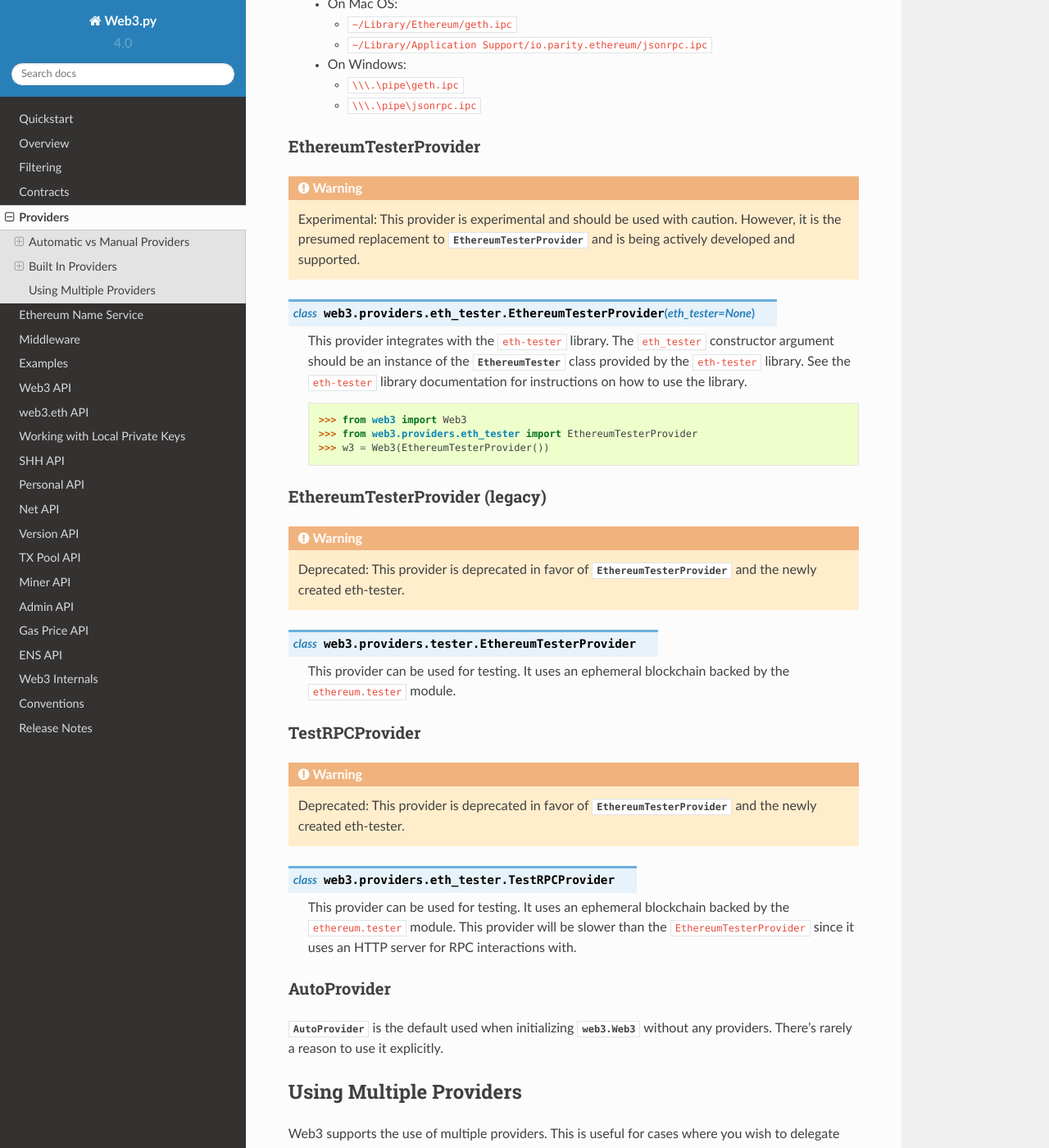
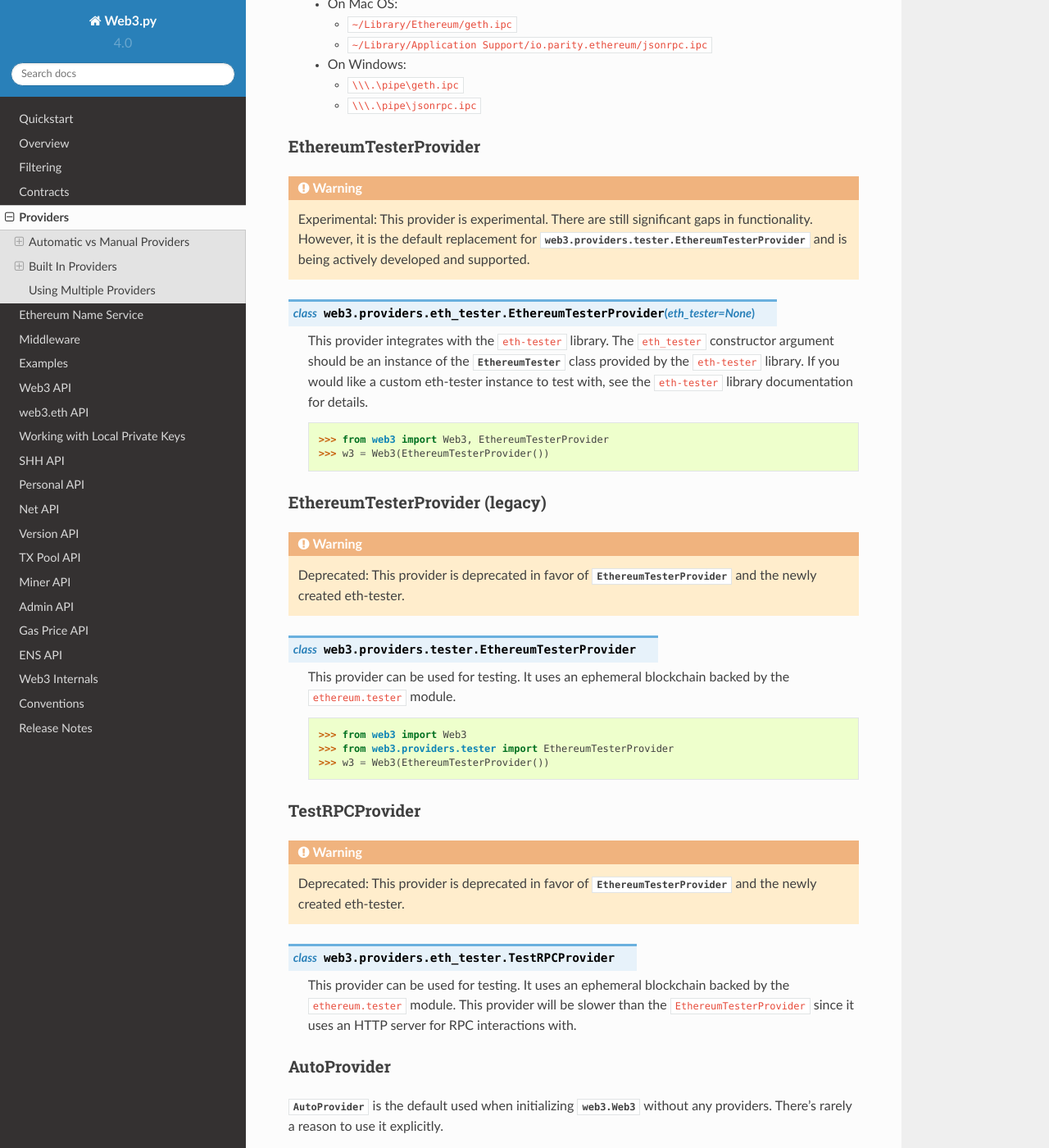
Before and after one commit to shuziren/web3.py, a Sphinx documentation site: the page built from docs/providers.rst, in a window 1280 px wide and 1400 px high, scrolled down 2571 px. Shown: the whole window at 82% size. Built offline with Sphinx 7.4.7 and the Read the Docs theme 2.0.0, drawn with Linux system fonts in a browser that asks for light colours.

Commit message:
Use eth-tester version of EthereumTesterProvider

```diff
--- a/docs/providers.rst
+++ b/docs/providers.rst
@@ -157,8 +157,9 @@ IPCProvider
 EthereumTesterProvider
 ~~~~~~~~~~~~~~~~~~~~~~
 
-.. warning:: Experimental:  This provider is experimental and should be used with caution.
-    However, it is the presumed replacement to :class:`~web3.providers.tester.EthereumTesterProvider`
+.. warning:: Experimental:  This provider is experimental. There are still significant gaps in
+    functionality. However, it is the default replacement for
+    :class:`web3.providers.tester.EthereumTesterProvider`
     and is being actively developed and supported.
 
 .. py:class:: EthereumTesterProvider(eth_tester=None)
@@ -166,13 +167,12 @@ EthereumTesterProvider
     This provider integrates with the ``eth-tester`` library.  The
     ``eth_tester`` constructor argument should be an instance of the
     :class:`~eth_tester.EthereumTester` class provided by the ``eth-tester``
-    library.  See the ``eth-tester`` library documentation for
-    instructions on how to use the library.
+    library.  If you would like a custom eth-tester instance to test with,
+    see the ``eth-tester`` library documentation for details.
 
     .. code-block:: python
 
-        >>> from web3 import Web3
-        >>> from web3.providers.eth_tester import EthereumTesterProvider
+        >>> from web3 import Web3, EthereumTesterProvider
         >>> w3 = Web3(EthereumTesterProvider())
 
 
@@ -188,6 +188,11 @@ EthereumTesterProvider (legacy)
     This provider can be used for testing.  It uses an ephemeral blockchain
     backed by the ``ethereum.tester`` module.
 
+    .. code-block:: python
+
+        >>> from web3 import Web3
+        >>> from web3.providers.tester import EthereumTesterProvider
+        >>> w3 = Web3(EthereumTesterProvider())
 
 TestRPCProvider
 ~~~~~~~~~~~~~~~
--- a/web3/__init__.py
+++ b/web3/__init__.py
@@ -9,9 +9,11 @@ from web3.main import Web3  # noqa: E402
 from web3.providers.rpc import (  # noqa: E402
     HTTPProvider,
 )
+from web3.providers.eth_tester import (  # noqa: E402
+    EthereumTesterProvider,
+)
 from web3.providers.tester import (  # noqa: E402
     TestRPCProvider,
-    EthereumTesterProvider,
 )
 from web3.providers.ipc import (  # noqa: E402
     IPCProvider,
```
